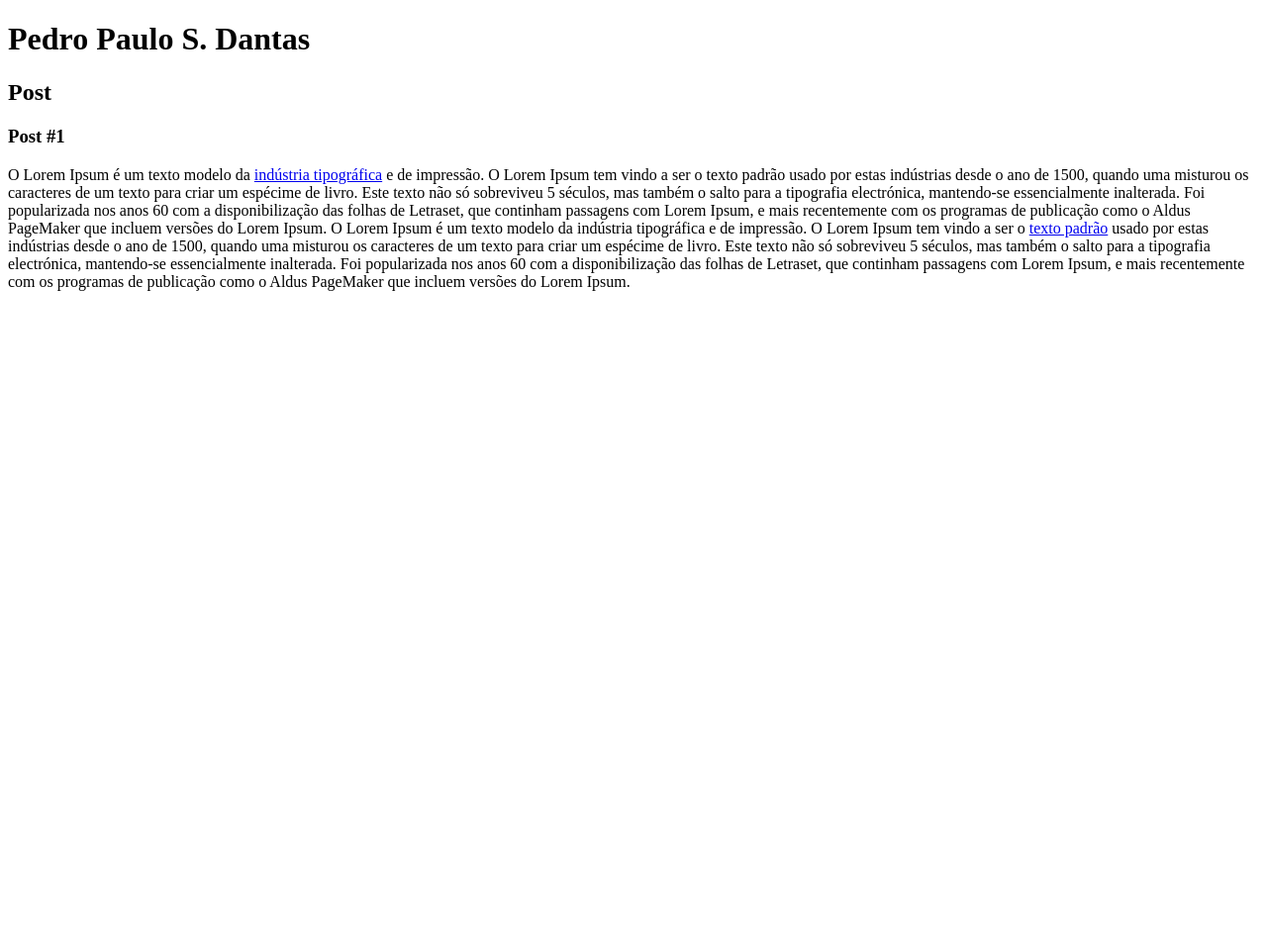
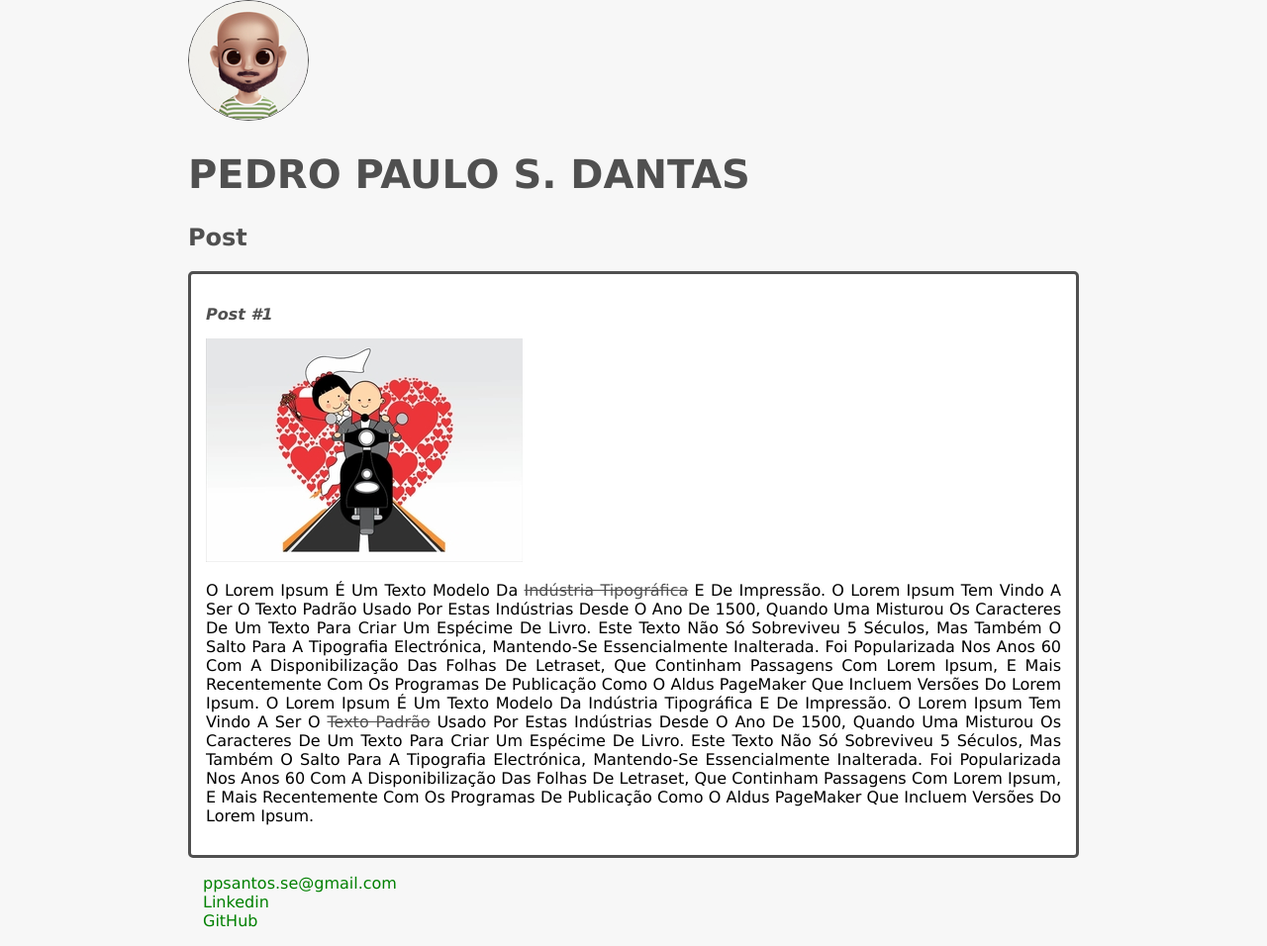
Before and after one commit to PedroPauloSDantas/dio-desafio-github-primeiro-repositorio, a plain HTML site: page Introdução a criação de websites com HTML5 e CSS3/Projeto/Index.html in a window 1280 px wide. Shown: the whole page at 99% size. Before the commit the page ends 800 px from the top, so only its background shows below. Drawn offline with Linux system fonts and the light colour scheme.

Commit message:
CRiado arquivo style.css e atualizado o arquivo index.htlm

```diff
--- a/Introdução a criação de websites com HTML5 e CSS3/Projeto/Index.html
+++ b/Introdução a criação de websites com HTML5 e CSS3/Projeto/Index.html
@@ -3,20 +3,23 @@
     <head>
         <meta charset="utf-8">
         <title>Pedro Paulo S. Dantas</title>
+        <link rel="stylesheet" href="style.css">
     </head>
     <body>
         <header>
-            <h1>Pedro Paulo S. Dantas</h1>
+            <img src="meu_avata.jpg" alt="Meu avata" class="photo">
+            <h1 id="title">Pedro Paulo S. Dantas</h1>
         </header>
         <section>
             <header>
-                <h2>Post</h2>
+                <h2 class="subtitle">Post</h2>
             </header>
-            <article>
+            <article class="post">
                 <header>
-                    <h3>Post #1</h3>
+                    <h3 class="post_title">Post #1</h3>
+                    <img src="tag_casaento.jpg" alt="Tag do meu casamento" class="post_img">
                 </header>
-                <p>
+                <p class="post_content">
                     O Lorem Ipsum é um texto modelo da <a href="https://www.linkedin.com/in/pedro-paulo-dos-santos-dantas-913303142/" target="_blank">indústria tipográfica</a> e de impressão. O Lorem Ipsum tem vindo a ser o texto padrão usado por estas indústrias desde o ano de 1500, quando uma misturou os caracteres de um texto para criar um espécime de livro. Este texto não só sobreviveu 5 séculos, mas também o salto para a tipografia electrónica, mantendo-se essencialmente inalterada. Foi popularizada nos anos 60 com a disponibilização das folhas de Letraset, que continham passagens com Lorem Ipsum, e mais recentemente com os programas de publicação como o Aldus PageMaker que incluem versões do Lorem Ipsum.
                     O Lorem Ipsum é um texto modelo da indústria tipográfica e de impressão.
                     O Lorem Ipsum tem vindo a ser o <a href="mailto:pedrinho.se@gmail.com">texto padrão</a> usado por estas indústrias desde o ano de 1500, quando uma misturou os caracteres de um texto para criar um espécime de livro.
@@ -26,7 +29,17 @@
             </article>
         </section>
         <footer>
-
+            <ul class="Contact_list">
+                <li>
+                    <a href="mailto:ppsantos.se@gmail.com">ppsantos.se@gmail.com</a>
+                </li>
+                <li>
+                <a href="https://www.linkedin.com/in/pedro-paulo-dos-santos-dantas-913303142/" target="_blank">Linkedin</a>
+                </li>
+                <li>
+                    <a href="https://github.com/PedroPauloSDantas" target="-blank">GitHub</a>
+                </li>
+            </ul>
         </footer>
     </body>
  </html>
--- /dev/null
+++ b/Introdução a criação de websites com HTML5 e CSS3/Projeto/style.css
@@ -0,0 +1,62 @@
+body {
+    background: #f7f7f7;
+    font-family: verdana;
+    max-width: 900px ;
+    margin: auto;
+}
+
+.photo {
+    border: 1px solid #505050;
+    border-radius: 50%;
+}
+
+#title, .subtitle, .post_title {
+    color: #505050;
+}
+
+#title {
+    font-size: 40px;
+    text-transform: uppercase;
+}
+
+a {
+    text-decoration: line-through;
+    color: #505050;
+}
+
+.post_title {
+    font-size: 16px;
+    font-style: italic;
+    margin: opx;
+    margin-bottom: 15px;
+}
+
+.post {
+    background: #fff;
+    padding: 15px;
+    border: 3px solid #505050;
+    margin-bottom: 15px;
+    border-radius: 5px;
+}
+
+.post_content {
+    margin: 0px;
+    margin-bottom: 15px;
+    text-transform: capitalize;
+    text-align: justify;
+}
+
+.post_img {
+    margin-bottom: 15px;
+
+}
+
+.Contact_list {
+    list-style-type: none;
+    padding-left: 15px;
+}
+
+.Contact_list li a {
+    color: green;
+    text-decoration: none;
+}
```
Also changed, not shown: Introdução a criação de websites com HTML5 e CSS3/Projeto/meu_avata.jpg (added), Introdução a criação de websites com HTML5 e CSS3/Projeto/tag_casaento.jpg (added).
